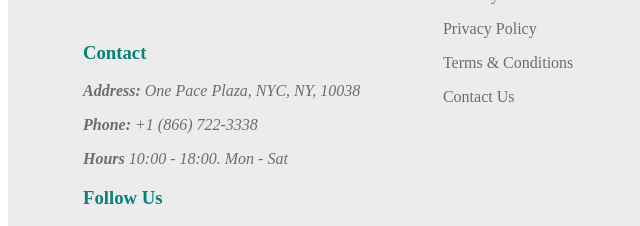
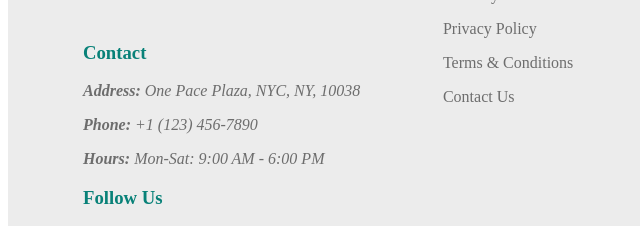
Before and after one commit to RushdaMansuri/Ecommerce-using-HTML-CSS, a plain HTML site: page code/footer.html in a window 1280 px wide. Shown: the part 216-442 px from the top of the page, 0-640 px from the left. Drawn offline with Linux system fonts and the light colour scheme.

Commit message:
added contact

```diff
--- a/code/footer.html
+++ b/code/footer.html
@@ -15,8 +15,8 @@
       <h3 class="subheader-textcolor">Contact</h3>
       <address>
         <p><b>Address:</b> One Pace Plaza, NYC, NY, 10038</p>
-        <p><b>Phone:</b> +1 (866) 722-3338</p>
-        <p><b>Hours</b> 10:00 - 18:00. Mon - Sat</p>
+        <p><b>Phone:</b> +1 (123) 456-7890</p>
+        <p><b>Hours:</b> Mon-Sat: 9:00 AM - 6:00 PM</p>
       </address>
       <h3 class="subheader-textcolor">Follow Us</h3>
       <br />
--- a/css/contact.css
+++ b/css/contact.css
@@ -2,7 +2,6 @@
 
 /* Global Styles */
 * {
-  margin: 0;
   padding: 0;
   box-sizing: border-box;
   font-family: "League Spartan", sans-serif;
```
Also changed, not shown: code/contact.html (+1 -1 lines).
